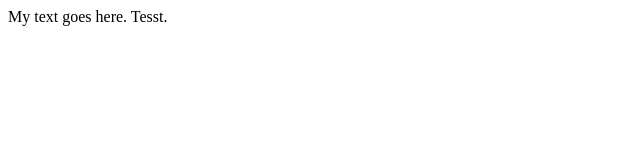
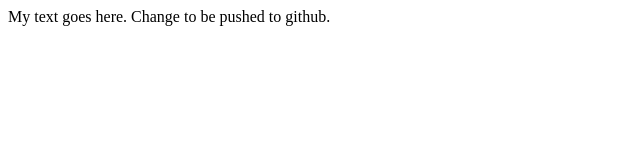
Before and after one commit to jajemera/git-demo, a plain HTML site: page web/index.html in a window 1280 px wide. Shown: the whole page, without its empty margins (0-640 px from the left). Drawn offline with Linux system fonts and the light colour scheme.

Commit message:
Updating index page for github

```diff
--- a/web/index.html
+++ b/web/index.html
@@ -8,7 +8,7 @@
 
 <body>
 
-    My text goes here. Tesst.
+    My text goes here. Change to be pushed to github.
 
 </body>
 
```
